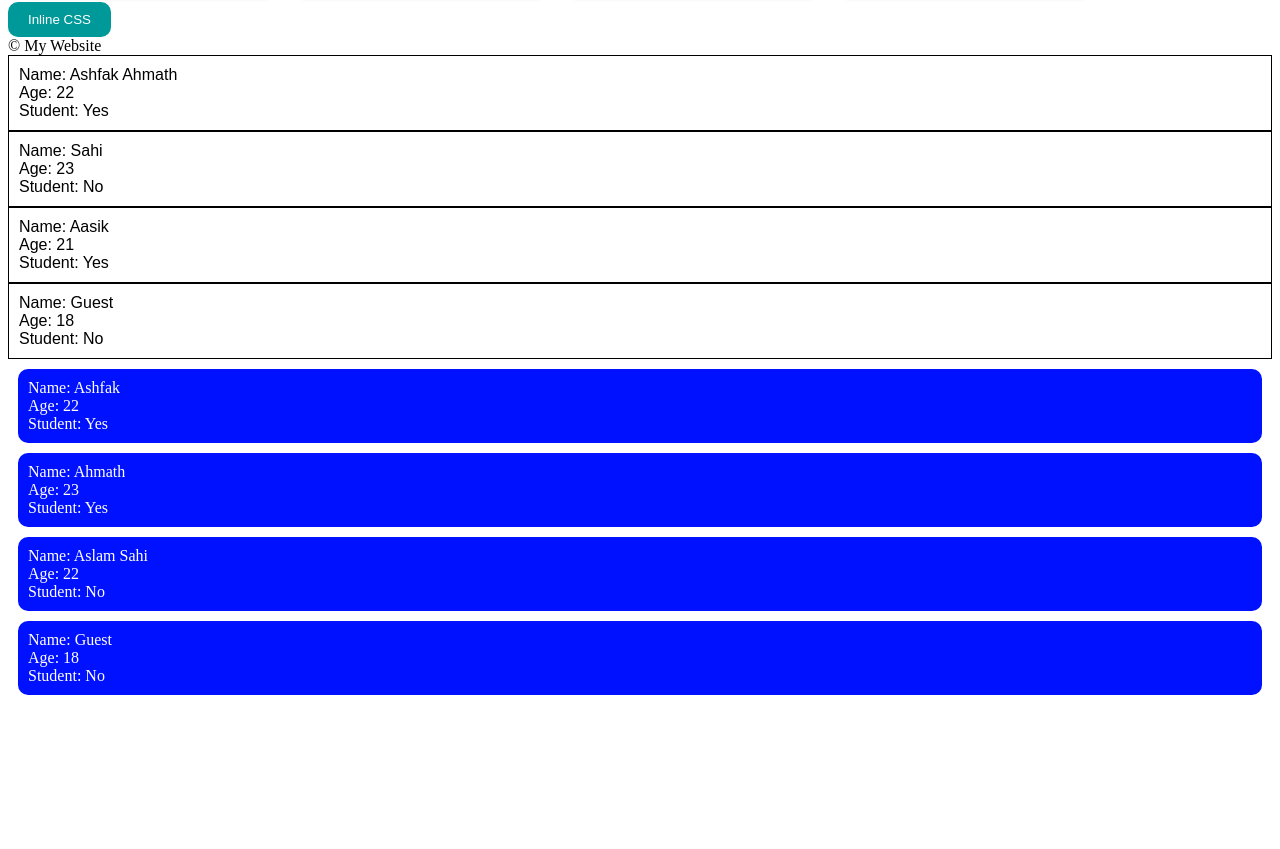
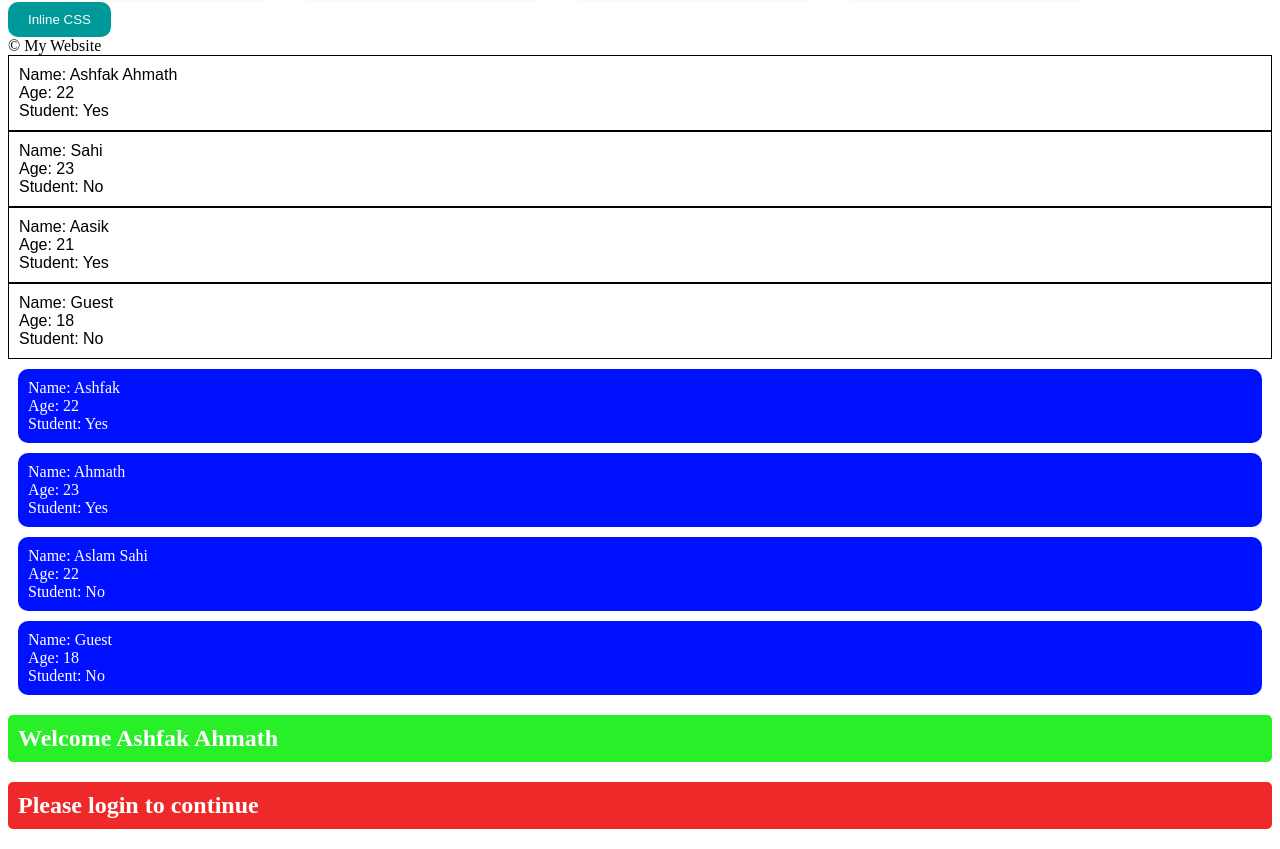
Before and after one commit to AshfakAhmath/react-learning, a React (Vite) app in the folder react-learning/: page / in a window 1280 px wide. Shown: the part 507-1356 px from the top of the page. Before the commit the page ends 1212 px from the top, so only its background shows below. Built offline with nearby package versions, Linux system fonts and the light colour scheme.

Commit message:
Add UserGreeting component and styles to enhance user experience in App

```diff
--- a/react-learning/src/App.jsx
+++ b/react-learning/src/App.jsx
@@ -6,6 +6,7 @@ import Footer from "./Footer";
 import Header from "./Header";
 import Student from "./Student";
 import StudentCard from "./StudentCard/StudentCard";
+import UserGreeting from "./UserGreeting";
 
 function App() {
   return (
@@ -27,7 +28,8 @@ function App() {
       <StudentCard name="Ahmath" age={23} isStudent = {true}/>
       <StudentCard name="Aslam Sahi" age={22} isStudent = {false}/>
       <StudentCard />
-
+      <UserGreeting username="Ashfak Ahmath" isLogin={true}/>
+      <UserGreeting />
     </>
   );
 }
--- /dev/null
+++ b/react-learning/src/UserGreeting.jsx
@@ -0,0 +1,11 @@
+function UserGreeting({username="Guest", isLogin = false}) {
+  const welcomeMessage = (
+    <h2 className="welcome-message">Welcome {username}</h2>
+  );
+  const loginPrompt = (
+    <h2 className="login-prompt">Please login to continue</h2>
+  );
+  return isLogin ? welcomeMessage : loginPrompt;
+}
+
+export default UserGreeting;
--- a/react-learning/src/index.css
+++ b/react-learning/src/index.css
@@ -39,3 +39,17 @@
 .student p{
   margin: 0;
 }
+
+.welcome-message{
+  background-color: hsla(120, 98%, 47%, 0.845);
+  color: white;
+  border-radius: 5px;
+  padding: 10px;
+}
+
+.login-prompt{
+  background-color: hsla(0, 98%, 47%, 0.845);
+  color: white;
+  border-radius: 5px;
+  padding: 10px;
+}
```
